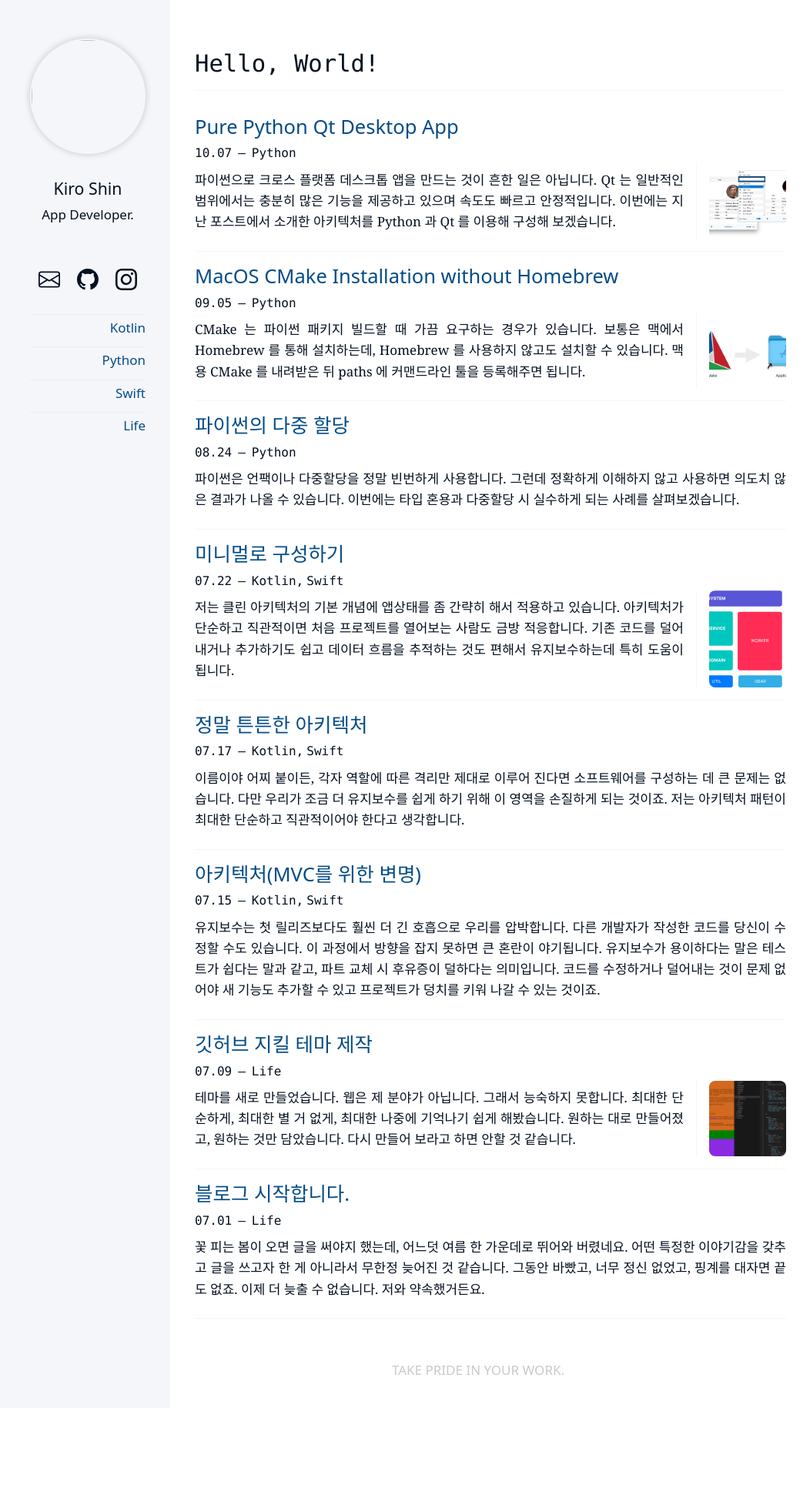
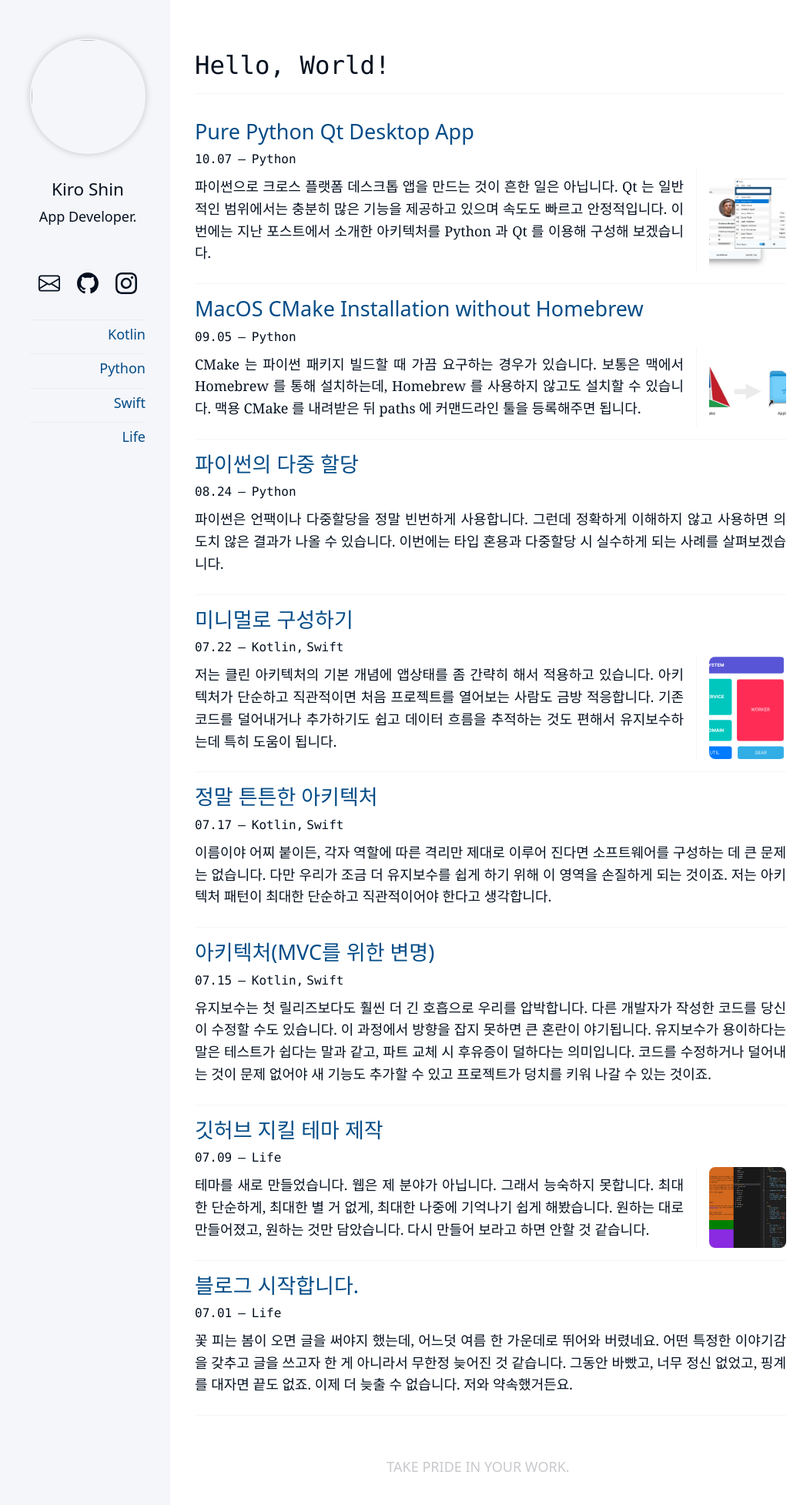
Before and after one commit to kiroshin/kiroshin.github.io, a Jekyll site: the page built from index.html, in a window 1280 px wide. Shown: the whole page at 77% size, without its empty margins (99-1151 px from the left). Built offline with Jekyll 4.4.1, drawn with Linux system fonts in a browser that asks for light colours; before the commit the page ends 1829 px from its top, so only the background shows below that.

Commit message:
Update _variables.scss

```diff
--- a/_sass/_variables.scss
+++ b/_sass/_variables.scss
@@ -11,9 +11,9 @@ $social-icon-size: 28px;
 $radius-tiny-size: 4px;
 $radius-small-size: 8px;
 $radius-half: 50%;
-$text-font-size-code: 15px;
+$text-font-size-code: 14px;
 $text-font-size-small: 16px;
-$text-font-size-medium: 17px;
+$text-font-size-medium: 18px;
 $text-font-size-large: 18px;
 $text-font-size-extra: 20px;
 $head-font-h0: 1.8em;
```
